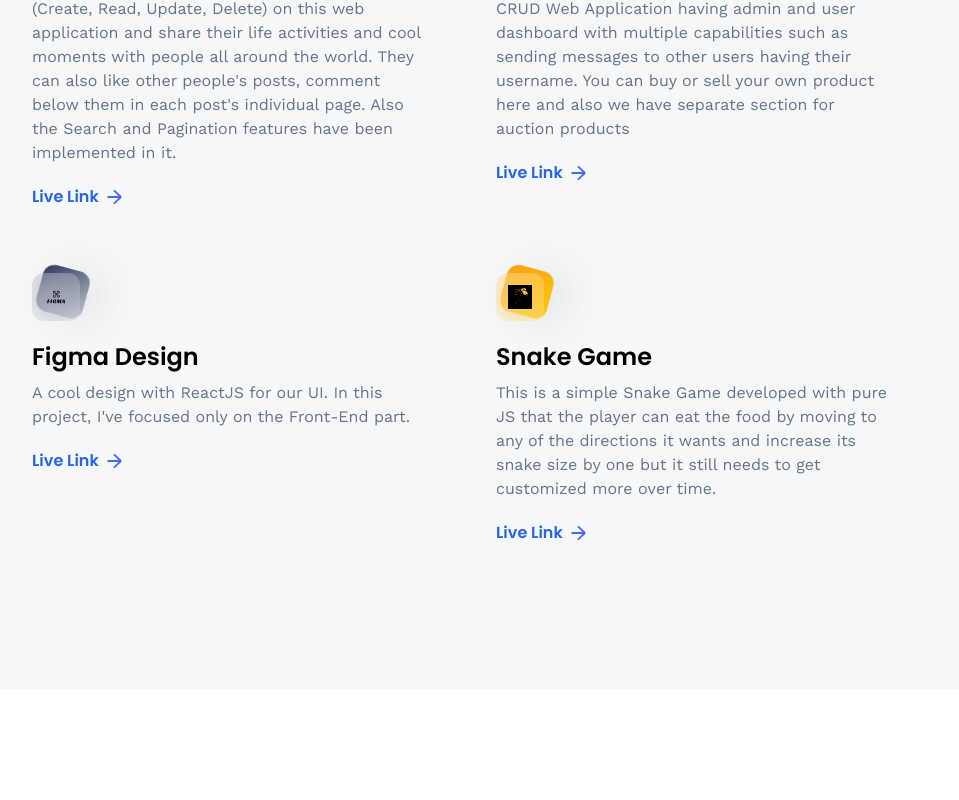
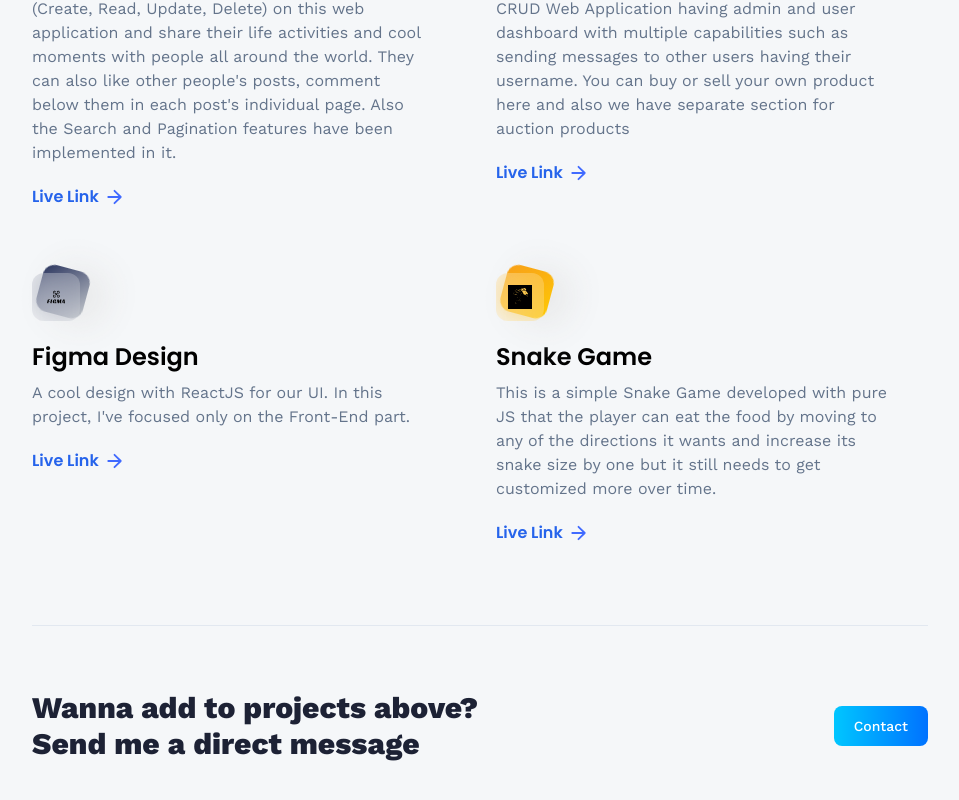
Before and after one commit to MatinT-SA/ThreeJS-portfolio, a React (Vite) app: page /projects in a window 1280 px wide. Shown: the part 883-1683 px from the top of the page, without its empty margins (160-1119 px from the left). Before the commit the page ends 1572 px from the top, so only its background shows below. Built offline with nearby package versions, Linux system fonts and the light colour scheme; no server answers.

Commit message:
adding CTA at the end of project's page

```diff
--- a/src/pages/Projects.jsx
+++ b/src/pages/Projects.jsx
@@ -2,6 +2,7 @@ import { Link } from 'react-router-dom';
 import { arrow } from "../assets/icons";
 
 import {projects} from '../constants'
+import CTA from '../components/CTA';
 
 const Projects = () => {
   return (
@@ -45,6 +46,10 @@ const Projects = () => {
         </div>
       ))}
       </div>
+
+      <hr className='border-slate-200' />
+
+      <CTA />
     </section>
   )
 }
```
